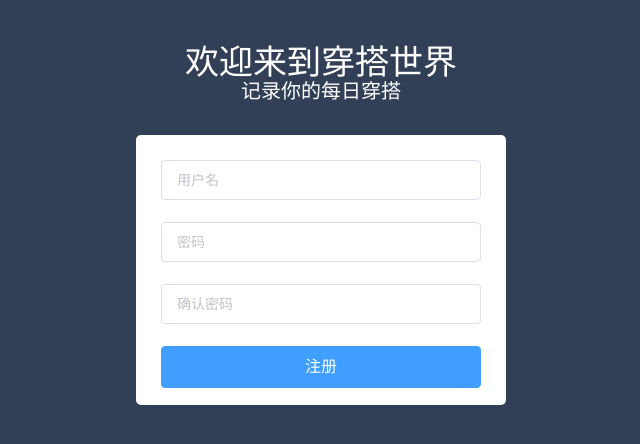
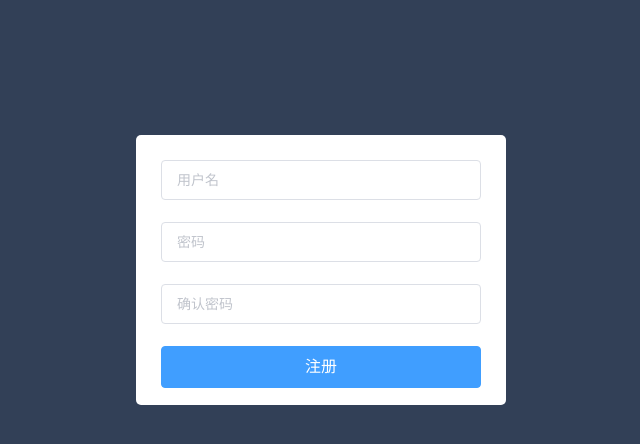
Before and after one commit to zhj12399/Outfit-Web, a Vue app: page /#/register in a window 1280 px wide. Shown: the top 444 px of the page, without its empty margins (88-728 px from the left). Built offline with nearby package versions, Linux system fonts and the light colour scheme.

Commit message:
2024-3-12

```diff
--- a/src/page/login.vue
+++ b/src/page/login.vue
@@ -1,5 +1,6 @@
 <template>
   <div class="login_page fillcontain">
+    <router-view :key="componentKey"></router-view>
     <transition name="form-fade" mode="in-out">
       <section class="form_contianer">
         <div class="manage_tip">
@@ -10,7 +11,7 @@
         </div>
         <el-form :model="loginForm" :rules="rules" ref="loginForm">
           <el-form-item prop="username">
-            <el-input v-model="loginForm.username" placeholder="用户名"></el-input>
+            <el-input v-model="loginForm.username" ref="usernameInput" placeholder="用户名"></el-input>
           </el-form-item>
           <el-form-item prop="password">
             <el-input type="password" placeholder="密码" v-model="loginForm.password"></el-input>
@@ -32,6 +33,8 @@ export default {
   name: "login",
   data() {
     return {
+      // 初始时就设置一个时间戳
+      componentKey: Date.now(),
       loginForm: {
         username: '',
         password: '',
@@ -48,7 +51,9 @@ export default {
   },
   methods: {
     Go_register() {
-        this.$router.push('register')
+      // 更改路由前，更新key为新的时间戳，强制重新渲染
+      this.componentKey = Date.now();
+      this.$router.push('register')
     },
     Go_login() {
       if (this.loginForm.username.length !== 0) {
@@ -58,7 +63,6 @@ export default {
             "password": this.loginForm.password
           }).then(
               (data) => {
-                console.log(data)
                 if (data.data !== 0) {
                   this.$message({
                     type: 'success',
@@ -76,6 +80,7 @@ export default {
                 }
               },
               () => {
+                console.log(this.loginForm.username)
                 this.$message({
                   type: 'error',
                   message: "网络错误"
@@ -95,7 +100,7 @@ export default {
         });
       }
     },
-  }
+  },
 }
 </script>
 
--- a/src/page/register.vue
+++ b/src/page/register.vue
@@ -1,13 +1,8 @@
 <template>
   <div class="login_page fillcontain">
+    <router-view :key="componentKey"></router-view>
     <transition name="form-fade" mode="in-out">
       <section class="form_contianer">
-        <div class="manage_tip">
-          <p>欢迎来到穿搭世界</p>
-        </div>
-        <div class="manage_smalltip">
-          <p>记录你的每日穿搭</p>
-        </div>
         <el-form :model="loginForm" :rules="rules" ref="loginForm">
           <el-form-item prop="username">
             <el-input v-model="loginForm.username" placeholder="用户名" maxlength = "10" clearable></el-input>
@@ -32,6 +27,7 @@ export default {
   name: "register",
   data() {
     return{
+      componentKey: Date.now(),
       loginForm: {
         username: '',
         password1: '',
--- a/src/page/welcome.vue
+++ b/src/page/welcome.vue
@@ -1,5 +1,6 @@
 <template>
   <div class="login_page fillcontain">
+    <router-view :key="componentKey"></router-view>
       <section class="form_contianer">
         <div class="manage_tip">
           <p>欢迎来到穿搭世界</p>
@@ -16,10 +17,16 @@
 export default {
   name: "welcome",
   data() {
+    return{
+      // 初始时就设置一个时间戳
+      componentKey: Date.now(),
+    }
   },
   methods: {
     Go_In() {
-      this.$router.push('login')
+      // 更改路由前，更新key为新的时间戳，强制重新渲染
+      this.componentKey = Date.now();
+      this.$router.replace('login')
     },
   }
 }
```
